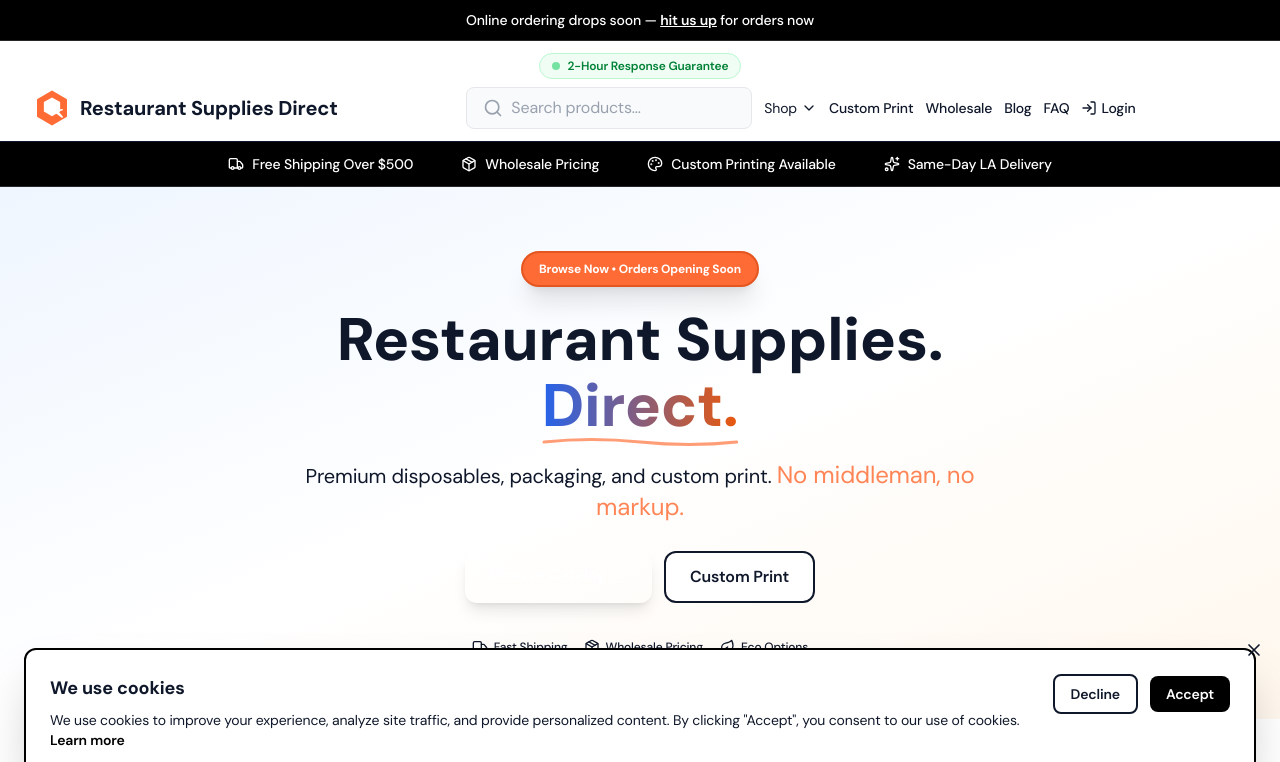
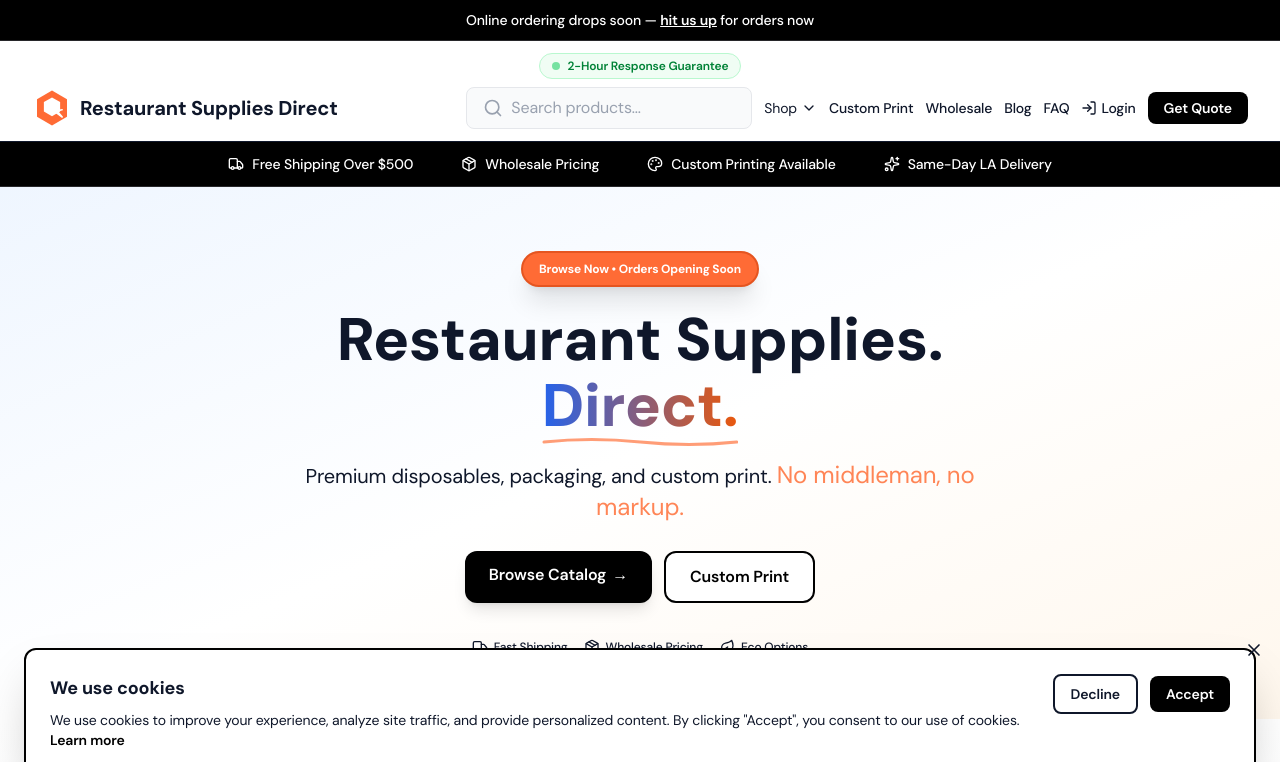
Before and after one commit to shurehw/restaurant-supplies-direct, a Next.js app: page / in a window 1280 px wide. Shown: the top 762 px of the page. Built offline with nearby package versions, Linux system fonts and the light colour scheme; no server answers.

Commit message:
Use explicit black instead of bg-ink for button visibility

```diff
--- a/components/HomeContent.tsx
+++ b/components/HomeContent.tsx
@@ -253,7 +253,7 @@
               <LogIn className="w-4 h-4" />
               Login
             </Link>
-            <Link href="/contact" className="px-4 py-1.5 bg-ink text-white rounded-lg hover:bg-gray-800 transition-all text-sm font-semibold">
+            <Link href="/contact" className="px-4 py-1.5 bg-black text-white rounded-lg hover:bg-gray-800 transition-all text-sm font-semibold">
               Get Quote
             </Link>
           </nav>
@@ -440,14 +440,14 @@
               <div className="flex flex-col sm:flex-row gap-3 justify-center pt-2">
                 <Link
                   href="/shop"
-                  className="group px-6 py-3 bg-ink text-white font-semibold text-base rounded-xl hover:bg-gray-800 transition-all shadow-lg hover:shadow-xl"
+                  className="group px-6 py-3 bg-black text-white font-semibold text-base rounded-xl hover:bg-gray-800 transition-all shadow-lg hover:shadow-xl"
                 >
                   Browse Catalog
                   <span className="inline-block ml-1.5 group-hover:translate-x-1 transition-transform">→</span>
                 </Link>
                 <Link
                   href="/custom-printing"
-                  className="px-6 py-3 bg-white text-ink font-semibold text-base rounded-xl hover:bg-gray-50 transition-all border-2 border-ink hover:border-brand-orange hover:shadow-lg"
+                  className="px-6 py-3 bg-white text-black font-semibold text-base rounded-xl hover:bg-gray-50 transition-all border-2 border-black hover:border-brand-orange hover:shadow-lg"
                 >
                   Custom Print
                 </Link>
```
